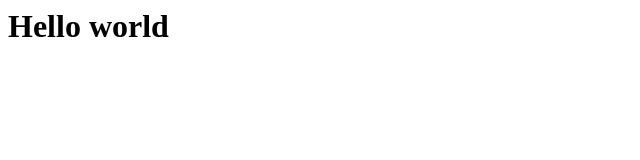
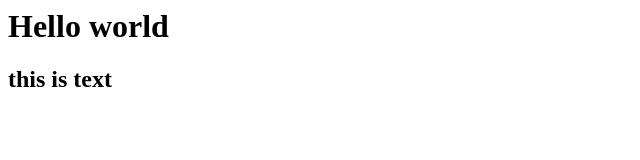
Before and after one commit to Avanish-Iyengar/exp2, a plain HTML site: page index.html in a window 1280 px wide. Shown: the whole page, without its empty margins (0-640 px from the left). Drawn offline with Linux system fonts and the light colour scheme.

Commit message:
Update index.html

```diff
--- a/index.html
+++ b/index.html
@@ -1,4 +1,6 @@
 <body>
 <h1>Hello world</h1>
 
+  <h2>this is text</h2>
+
 </body>
```
